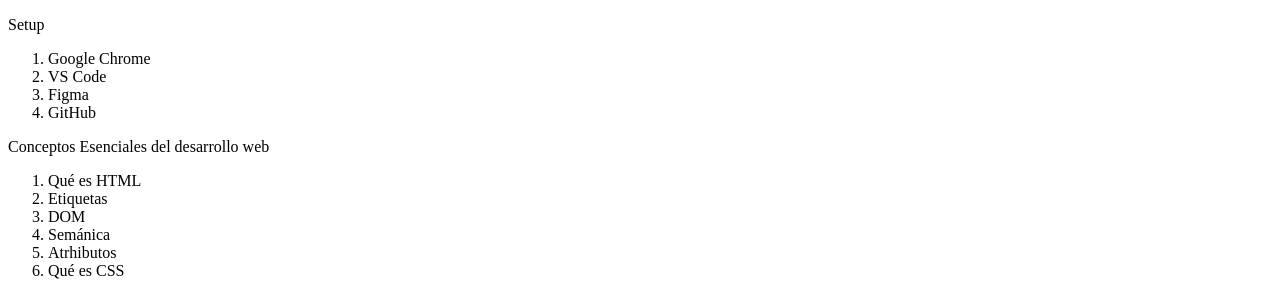
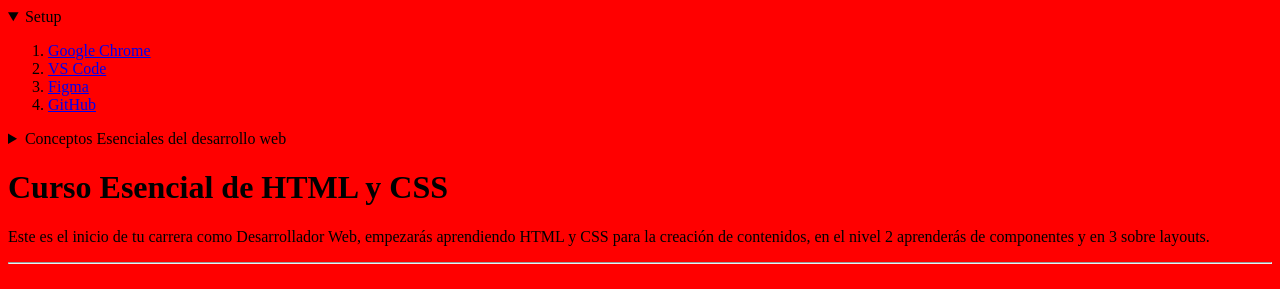
Before and after one commit to ajb156/curso-esencial-html-css, a plain HTML site: page index.html in a window 1280 px wide. Shown: the top 289 px of the page. Drawn offline with Linux system fonts and the light colour scheme; files that its build step writes are made by us from their sources.

Commit message:
Inicio CSS

```diff
--- a/index.html
+++ b/index.html
@@ -4,19 +4,25 @@
     <meta charset="UTF-8" />
     <meta http-equiv="X-UA-Compatible" content="IE=edge" />
     <meta name="viewport" content="width=device-width, initial-scale=1.0" />
-    <title>EL Blog de adolfob</title>
+    <link rel="stylesheet" href="style.css">
+    <title>El Blog de adolfob</title>
   </head>
 
   <header>
-    <p>Setup</p>
     <nav>
+      <!-- Estas etiquetas deben ir una dentro de la otra -->
+      <!-- Usamos open para mantener la lista abierta -->
+      <details open>
+        <summary>Setup</summary>
         <ol>
-        <li>Google Chrome</li>
-        <li>VS Code</li>
-        <li>Figma</li>
-        <li>GitHub</li>
+          <li><a href="#google-chrome">Google Chrome</a></li>
+          <li><a href="#vs-code">VS Code</a></li>
+          <li><a href="#figma">Figma</a></li>
+          <li><a href="#github">GitHub</a></li>
         </ol>
-      <p>Conceptos Esenciales del desarrollo web</p>
+      </details>
+      <details>
+        <summary>Conceptos Esenciales del desarrollo web</summary>
         <ol>
           <li>Qué es HTML</li>
           <li>Etiquetas</li>
@@ -25,10 +31,11 @@
           <li>Atrhibutos</li>
           <li>Qué es CSS</li>
         </ol>
+      </details>
     </nav>
   </header>
 
-  <body>
+  <body style="background-color: red;">
     <h1>Curso Esencial de HTML y CSS</h1>
     <p>
       Este es el inicio de tu carrera como Desarrollador Web, empezarás
@@ -44,7 +51,7 @@
       alt="Logo google chrome"
       title="Logo google chrome"
     />
-    <h3>Google Chrome</h3>
+    <h3 id="google-chrome">Google Chrome</h3>
     <p>
       Chrome va a ser el navegador que utilizaremos en el curso por su extenso
       soporte de nuevos estándares y herramientas de desarrollo avanzadas y de
@@ -56,7 +63,7 @@
       alt="Logo visual studio code"
       title="Logo visual studio code"
     />
-    <h3>VS Code</h3>
+    <h3 id="vs-code">VS Code</h3>
     <p>
       Visual Studio Code es el editor de texto más popular y potente del mercado
       actualmente, su fácil uso y la capacidad de extenderlo por medio de
@@ -65,7 +72,7 @@
     </p>
 
     <img src="img/figma.png" alt="Logo de figma" title="Logo de figma" />
-    <h3>Figma</h3>
+    <h3 id="figma">Figma</h3>
     <p>
       Figma es una la herramienta más popular en la actualidad para entregar
       diseños a los desarrolladores para su implementación por su fácil uso
@@ -73,7 +80,7 @@
     </p>
 
     <img src="img/github.png" alt="Logo de gitHub" title="Logo de gitHub" />
-    <h3>GitHub</h3>
+    <h3 id="github">GitHub</h3>
     <p>
       Así como en Facebook te encuentran tus amigos, en Github te encuentran
       otras programadoras y programadores de todo el mundo, en vez de subir
@@ -90,7 +97,19 @@
       componente más básico de la web. Define el significado y la estructura del
       contenido.
     </p>
+    <pre>
+&lt;!DOCTYPE html&gt;
+&lt;html lang=&quot;en&quot;&gt;
+&lt;head&gt;
+&lt;meta charset=&quot;UTF-8&quot;&gt;
+&lt;meta name=&quot;viewport&quot; content=&quot;width=device-width, initial-scale=1.0&quot;&gt;
+&lt;title&gt;Document&lt;/title&gt;
+&lt;/head&gt;
+  &lt;body&gt;
 
+  &lt;/body&gt;
+&lt;/html&gt;
+    </pre>
     <h3>Etiquetas</h3>
     <p>
       Las etiquetas HTML van a ayudarnos a brindar una estructura y semántica al
```
Also changed, not shown: css/style.css (added). Lines whose indentation alone changed are shown as unchanged.
